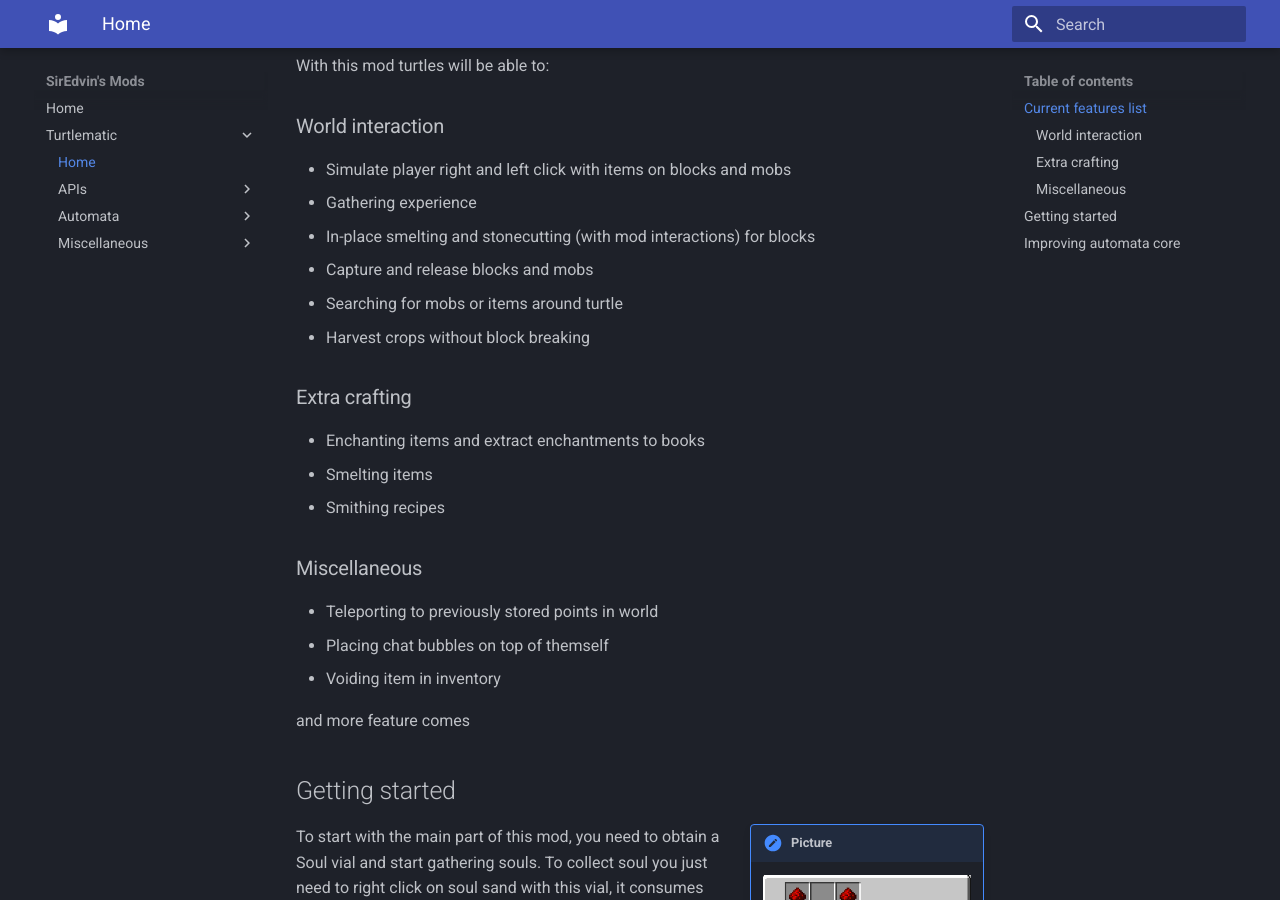
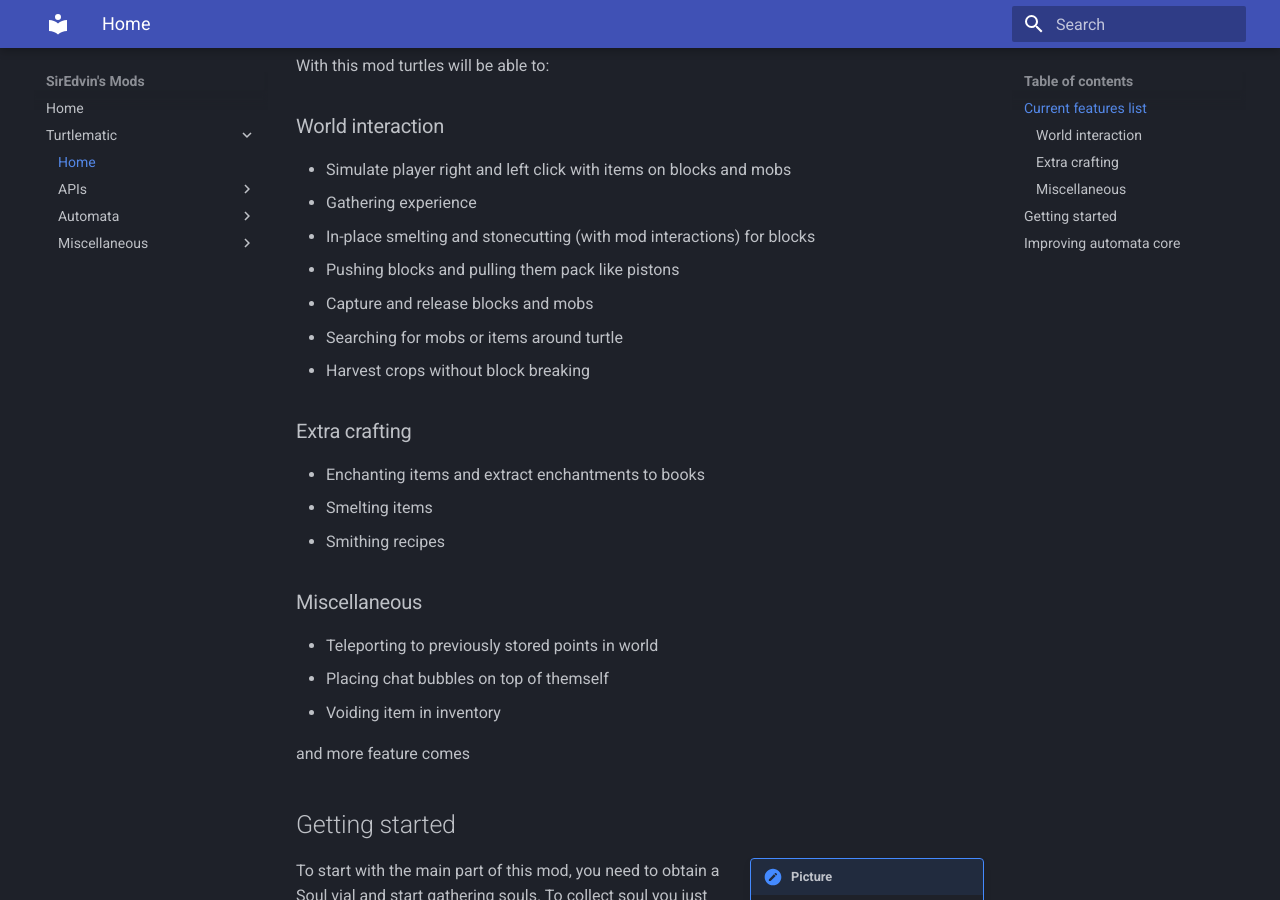
Before and after one commit to SirEdvin/ModDocumentation, an MkDocs documentation site: the page built from docs/turtlematic/index.md, in a window 1280 px wide and 900 px high, scrolled down 336 px. Built offline with MkDocs 1.6.1 and Material for MkDocs 9.7.7, drawn with Linux system fonts in a browser that asks for light colours.

Commit message:
Add note about pistons

```diff
--- a/docs/turtlematic/index.md
+++ b/docs/turtlematic/index.md
@@ -13,6 +13,7 @@ With this mod turtles will be able to:
 - Simulate player right and left click with items on blocks and mobs
 - Gathering experience
 - In-place smelting and stonecutting (with mod interactions) for blocks
+- Pushing blocks and pulling them pack like pistons
 - Capture and release blocks and mobs
 - Searching for mobs or items around turtle
 - Harvest crops without block breaking
```
